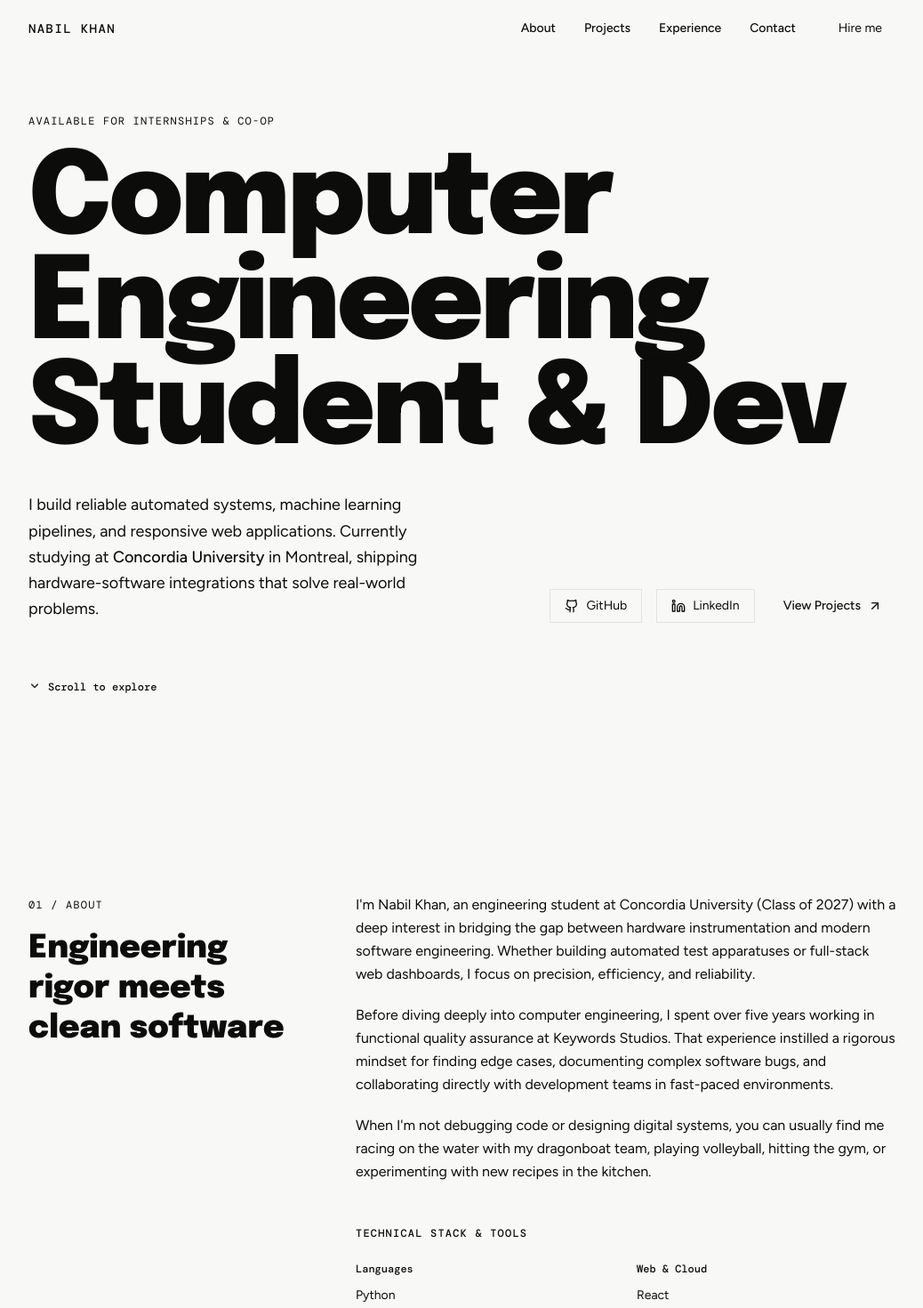
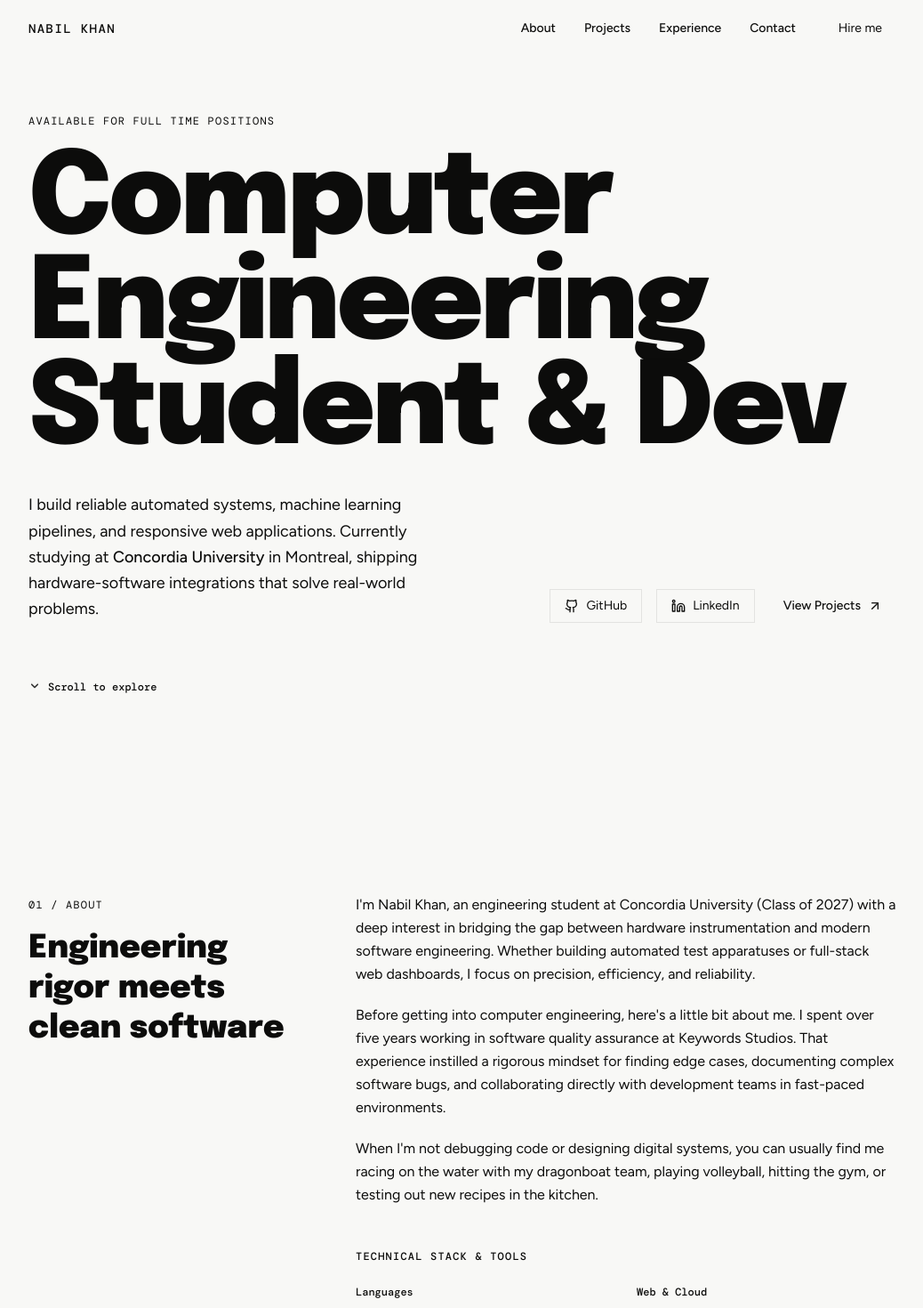
Before and after one commit to nabnab00/nabnab00.github.io, a React (Vite) app: page / in a window 1280 px wide. Shown: the top 1470 px of the page at 89% size, without its empty margins (120-1158 px from the left). Built offline with nearby package versions, Linux system fonts and the light colour scheme; a web font is replaced by a local one.

Commit message:
Update text for job availability and personal intro

```diff
--- a/src/app/App.tsx
+++ b/src/app/App.tsx
@@ -204,7 +204,7 @@ export default function App() {
             className="text-xs tracking-widest uppercase text-accent"
             style={{ fontFamily: "'DM Mono', monospace" }}
           >
-            Available for internships &amp; co-op
+            Available for full time positions
           </span>
           <span className="w-2 h-2 rounded-full bg-accent animate-pulse" />
         </div>
@@ -235,7 +235,7 @@ export default function App() {
               <Github size={16} /> GitHub
             </a>
             <a
-              href="https://linkedin.com"
+              href="https://www.linkedin.com/in/nabil-khan00/"
               target="_blank"
               rel="noreferrer"
               className="flex items-center gap-2 text-sm text-muted-foreground hover:text-foreground border border-border px-4 py-2 transition-colors hover:border-foreground"
@@ -284,10 +284,10 @@ export default function App() {
                 I&apos;m Nabil Khan, an engineering student at Concordia University (Class of 2027) with a deep interest in bridging the gap between hardware instrumentation and modern software engineering. Whether building automated test apparatuses or full-stack web dashboards, I focus on precision, efficiency, and reliability.
               </p>
               <p>
-                Before diving deeply into computer engineering, I spent over five years working in functional quality assurance at Keywords Studios. That experience instilled a rigorous mindset for finding edge cases, documenting complex software bugs, and collaborating directly with development teams in fast-paced environments.
+                Before getting into computer engineering, here's a little bit about me. I spent over five years working in software quality assurance at Keywords Studios. That experience instilled a rigorous mindset for finding edge cases, documenting complex software bugs, and collaborating directly with development teams in fast-paced environments.
               </p>
               <p>
-                When I&apos;m not debugging code or designing digital systems, you can usually find me racing on the water with my dragonboat team, playing volleyball, hitting the gym, or experimenting with new recipes in the kitchen.
+                When I&apos;m not debugging code or designing digital systems, you can usually find me racing on the water with my dragonboat team, playing volleyball, hitting the gym, or testing out new recipes in the kitchen.
               </p>
             </div>
 
@@ -413,7 +413,7 @@ export default function App() {
               href="mailto:knabil8600@gmail.com?subject=Resume%20Request"
               className="mt-8 inline-flex items-center gap-2 text-sm text-muted-foreground hover:text-foreground border border-border px-4 py-2 transition-colors hover:border-foreground"
             >
-              Request CV <ExternalLink size={14} />
+              CV <ExternalLink size={14} />
             </a>
           </div>
 
@@ -482,7 +482,7 @@ export default function App() {
 
           <div className="grid md:grid-cols-2 gap-12 items-end">
             <p className="text-primary-foreground/60 leading-relaxed max-w-sm">
-              I&apos;m currently seeking engineering internships, co-op opportunities, and collaborative software projects. Feel free to reach out via email or phone!
+              I&apos;m currently seeking full time oppurtunites and collaborative software projects. Feel free to reach out via email or phone!
             </p>
 
             <div className="space-y-4">
```
